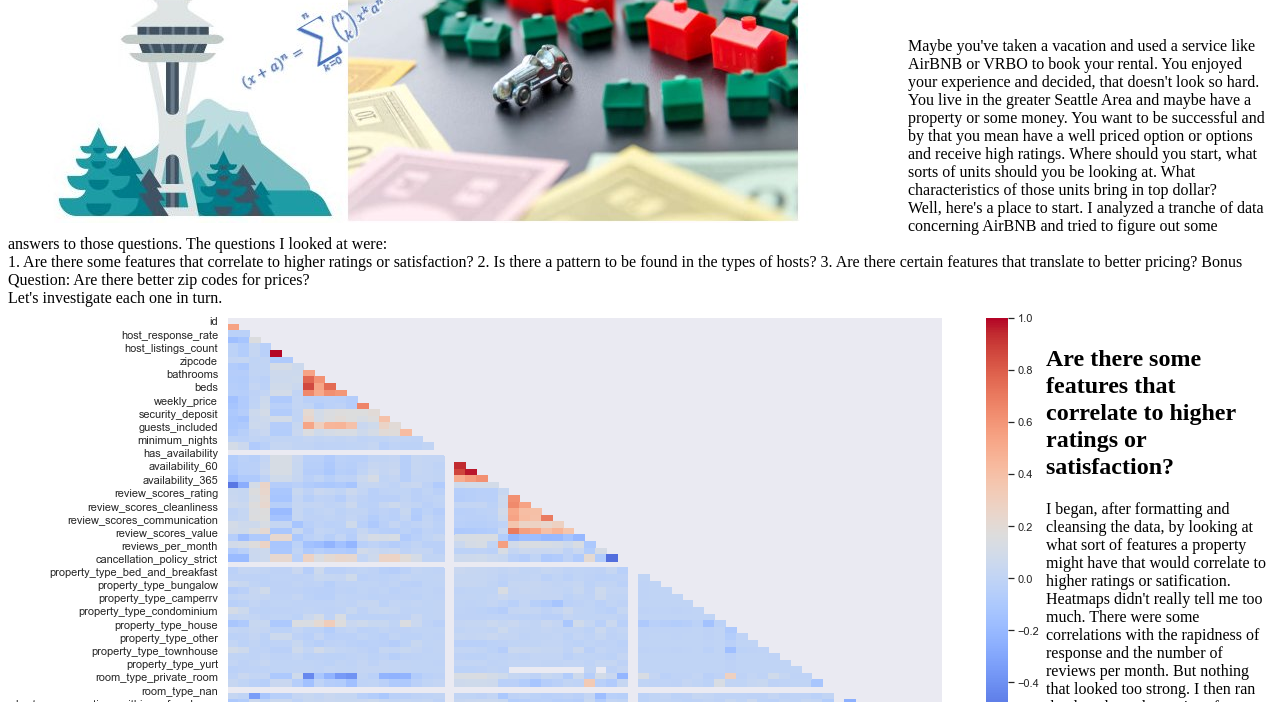
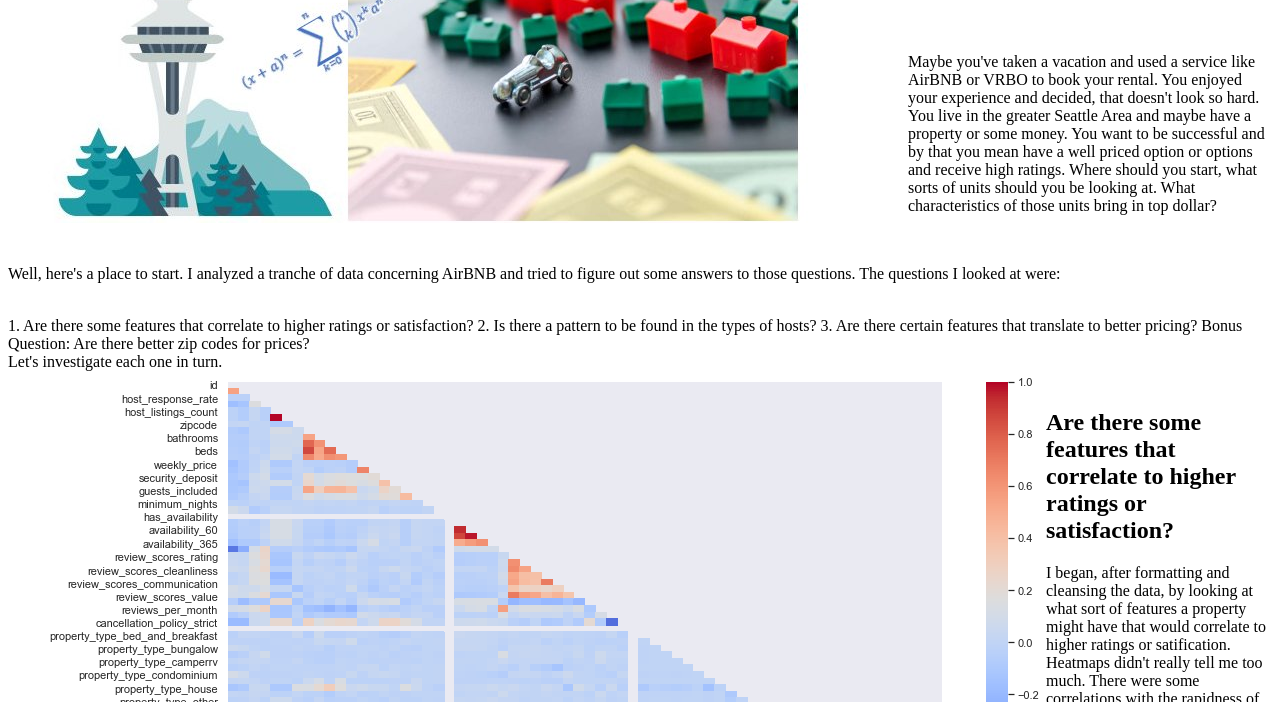
Before and after one commit to cherrde/cherrde.github.io, a plain HTML site: page index.html in a window 1280 px wide. Shown: the part 98-800 px from the top of the page. Drawn offline with Linux system fonts and the light colour scheme.

Commit message:
Update index.html

```diff
--- a/index.html
+++ b/index.html
@@ -7,15 +7,15 @@
 <img src="images/image1.jpg" alt="Header Image" align="left">
 <h1>So You Want To Be A Seattle AirBNB Mogul.</h1>
 <br>
-Maybe you've taken a vacation and used a service like AirBNB or VRBO to book your rental.
+<p>Maybe you've taken a vacation and used a service like AirBNB or VRBO to book your rental.
 You enjoyed your experience and decided, that doesn't look so hard. You live in the greater
 Seattle Area and maybe have a property or some money. You want to be successful and by that
 you mean have a well priced option or options and receive high ratings. Where should you
 start, what sorts of units should you be looking at. What characteristics of those units
-bring in top dollar?
+  bring in top dollar?</p>
 <br>
-Well, here's a place to start. I analyzed a tranche of data concerning AirBNB and tried to
-figure out some answers to those questions. The questions I looked at were:
+<p>Well, here's a place to start. I analyzed a tranche of data concerning AirBNB and tried to
+  figure out some answers to those questions. The questions I looked at were:</p>
 <br>
   1. Are there some features that correlate to higher ratings or satisfaction?
   2. Is there a pattern to be found in the types of hosts?
@@ -27,28 +27,30 @@ Let's investigate each one in turn.
 <img src="images/heatmaps.png" alt="Header Image" align="left">
 <br>
 <h2>Are there some features that correlate to higher ratings or satisfaction?</h2>
-I began, after formatting and cleansing the data, by looking at what sort of features a
+<p>I began, after formatting and cleansing the data, by looking at what sort of features a
 property might have that would correlate to higher ratings or satification. Heatmaps didn't
 really tell me too much. There were some correlations with the rapidness of response and the
 number of reviews per month. But nothing that looked too strong. I then ran the data through
 a series of algorithms to see if the computer was smarter than my eyes (quick aside, it is).
 What I found was interesting. Price and rating directly correlated in the algorithms. Other
 major determinents were host response rate and the number of listings a host had. Finally,
-number of bedrooms, bathrooms and a property type of house all were strong predictors.
+  number of bedrooms, bathrooms and a property type of house all were strong predictors.</p>
 <br>
 <img src="images/determinants.png" alt="Header Image" align="left">
 <br>
 <h2>Is there a pattern to be found in the types of hosts?</h2>
-Next I looked at are there some types of hosts that got higher ratings or prices. As noted
+<br>
+<p>Next I looked at are there some types of hosts that got higher ratings or prices. As noted
 above, rapidness of response (within a few hours was the strongest), having a larger number of
-listings seemed affect the higher ratings.
+  listings seemed affect the higher ratings.</p>
 <br>
 <h2>Are there certain features that translate to better pricing?</h2>
-Finally, I took the same algorithms above and turned the question over to pricing to see if
+<br>
+<p>Finally, I took the same algorithms above and turned the question over to pricing to see if
 there were some determinant items there. As noted, high ratings for the host correlated with
 price. Some negative factors were found affecting the price for condominiums and tents. But
 otherwise I saw similar outcomes with host responses having a factor in predicting higher
-prices, as well as number of bathrooms, bedrooms, and a property type of house.
+  prices, as well as number of bathrooms, bedrooms, and a property type of house.</p>
 <br>
 <img src="images/pricebyzip.png" alt="Header Image" align="left">
 <br>
```
